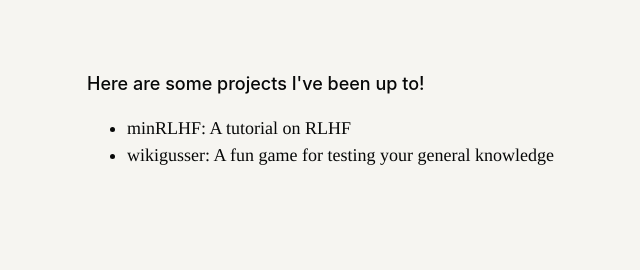
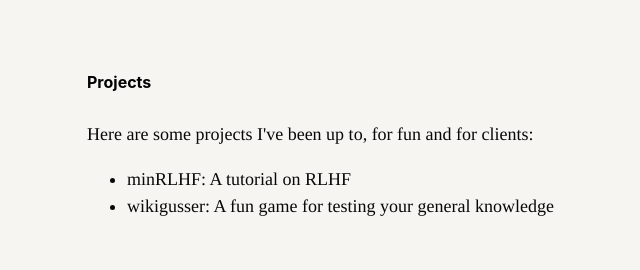
Before and after one commit to thomfoster/thomfoster.github.io, a Next.js app: page /projects in a window 1280 px wide. Shown: the part 158-428 px from the top of the page, without its empty margins (283-923 px from the left). Built offline with nearby package versions, Linux system fonts and the light colour scheme.

Commit message:
update content

```diff
--- a/pages/index.js
+++ b/pages/index.js
@@ -10,7 +10,7 @@ function About () {
         <section className="about">
             <h2>About</h2>
 
-            <p>Hey, I'm Thom! I'm not quite sure what to call myself - not so long ago I was a student, and up until recently I was an entrepreuner. More on that below. </p>
+            <p>Hey! I'm Thom. I'm not quite sure what to call myself - not so long ago I was a student, and up until recently I was an entrepreuner. More on that below. </p>
 
             <p>Since late 2022, I've been increasinly focused on research, and am currently excitedly exploring opportunities in academia and industry. I'm particularly interested in how we can automate the evaluation and training of deep neural nets.</p>
 
--- a/pages/projects.js
+++ b/pages/projects.js
@@ -4,11 +4,16 @@ export default function Research() {
     return (
         <Layout>
             <section>
-                Here are some projects I've been up to!
-                <ul>
-                    <li>minRLHF: A tutorial on RLHF</li>
-                    <li>wikigusser: A fun game for testing your general knowledge</li>
-                </ul>
+                <h2>
+                    Projects
+                </h2>
+                <p>
+                    Here are some projects I've been up to, for fun and for clients:
+                    <ul>
+                        <li>minRLHF: A tutorial on RLHF</li>
+                        <li>wikigusser: A fun game for testing your general knowledge</li>
+                    </ul>
+                </p>
             </section>
         </Layout>
     )
```
Also changed, not shown: pages/research.js (+6 -1 lines).
